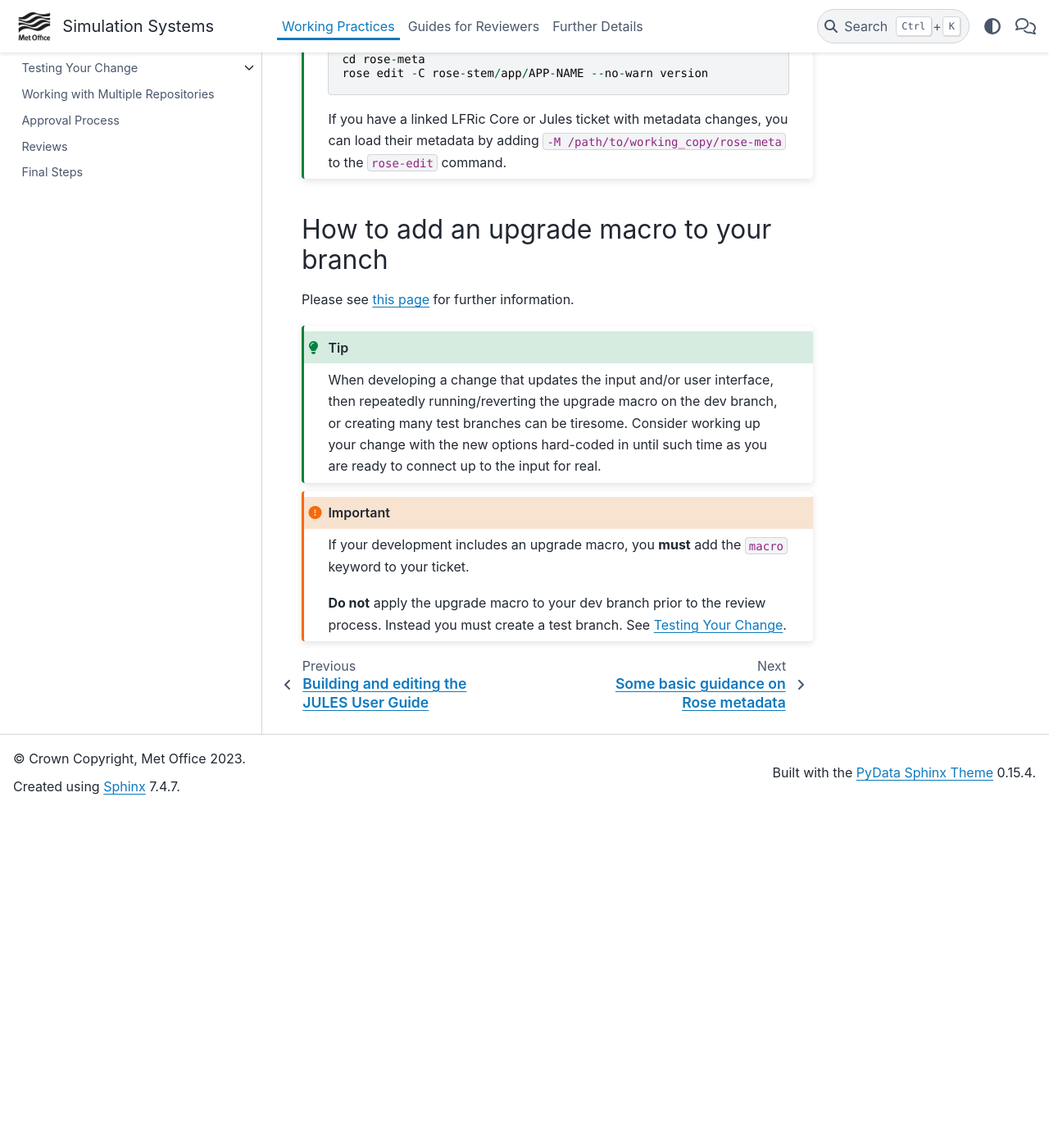
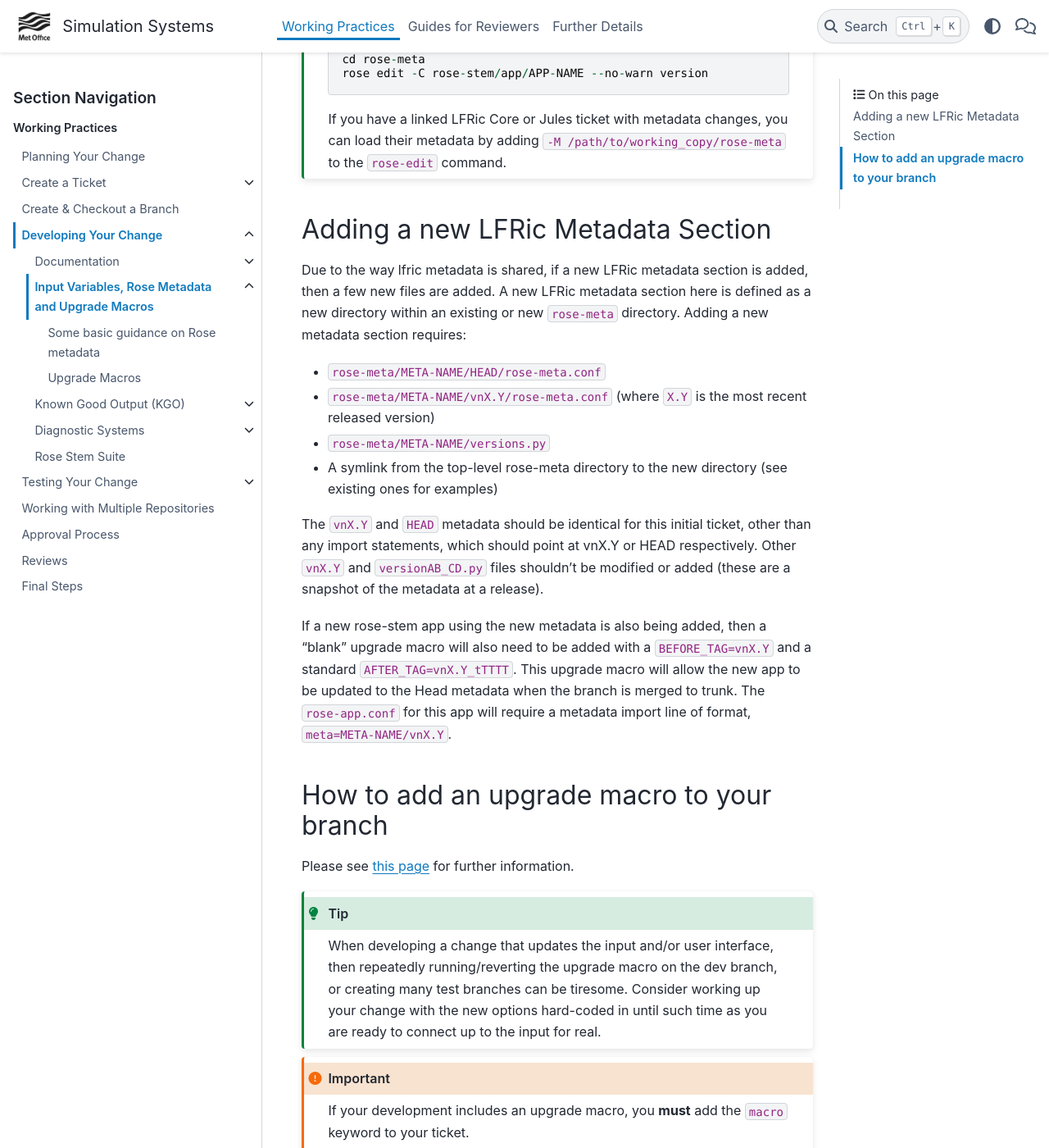
Before and after one commit to MetOffice/simulation-systems, a Sphinx documentation site: the page built from source/WorkingPractices/inputs.rst, in a window 1280 px wide and 1400 px high, scrolled down 1970 px. Shown: the whole window at 82% size. Built offline with Sphinx 7.4.7 and the PyData theme 0.15.4, drawn with Linux system fonts in a browser that asks for light colours; before the commit the page ends 2959 px from its top, so only the background shows below that.

Commit message:
clarify some macro instructions (#385)

```diff
--- a/source/WorkingPractices/inputs.rst
+++ b/source/WorkingPractices/inputs.rst
@@ -89,6 +89,22 @@
 
   If you have a linked LFRic Core or Jules ticket with metadata changes, you can load their metadata by adding ``-M /path/to/working_copy/rose-meta`` to the ``rose-edit`` command.
 
+
+Adding a new LFRic Metadata Section
+-----------------------------------
+
+Due to the way lfric metadata is shared, if a new LFRic metadata section is added, then a few new files are added. A new LFRic metadata section here is defined as a new directory within an existing or new ``rose-meta`` directory. Adding a new metadata section requires:
+
+* ``rose-meta/META-NAME/HEAD/rose-meta.conf``
+* ``rose-meta/META-NAME/vnX.Y/rose-meta.conf`` (where ``X.Y`` is the most recent released version)
+* ``rose-meta/META-NAME/versions.py``
+* A symlink from the top-level rose-meta directory to the new directory (see existing ones for examples)
+
+The ``vnX.Y`` and ``HEAD`` metadata should be identical for this initial ticket, other than any import statements, which should point at vnX.Y or HEAD respectively. Other ``vnX.Y`` and ``versionAB_CD.py`` files shouldn't be modified or added (these are a snapshot of the metadata at a release).
+
+If a new rose-stem app using the new metadata is also being added, then a "blank" upgrade macro will also need to be added with a ``BEFORE_TAG=vnX.Y`` and a standard ``AFTER_TAG=vnX.Y_tTTTT``. This upgrade macro will allow the new app to be updated to the Head metadata when the branch is merged to trunk. The ``rose-app.conf`` for this app will require a metadata import line of format, ``meta=META-NAME/vnX.Y``.
+
+
 How to add an upgrade macro to your branch
 ------------------------------------------
 
--- a/source/WorkingPractices/macros.rst
+++ b/source/WorkingPractices/macros.rst
@@ -125,7 +125,7 @@
 
     export CYLC_VERSION=8
 
-    SimSys_Scripts/lfric_macros/apply_macros.py vnXX.Y_tTTTT -a Apps -c Core -j Jules
+    SimSys_Scripts/lfric_macros/apply_macros.py vnX.Y_tZZZZ [--apps=/path/to/apps] [--core=/path/to/core] [--jules=/path/to/jules]
 
 .. important::
 
--- a/source/WorkingPractices/metadata_guidance.rst
+++ b/source/WorkingPractices/metadata_guidance.rst
@@ -2,6 +2,10 @@
 
 ..
   This section will need some thought and revisiting after CA2 is completed.
+
+.. important::
+
+    Do **not** edit the existing ``vnX.Y`` metadata directories or the upgrade python files (eg ``versionab_cd.py``) as these are a snapshot of the metadata at release. Only the ``HEAD`` and ``versions.py`` files should be modified.
 
 Some basic guidance on Rose metadata
 ====================================
```
